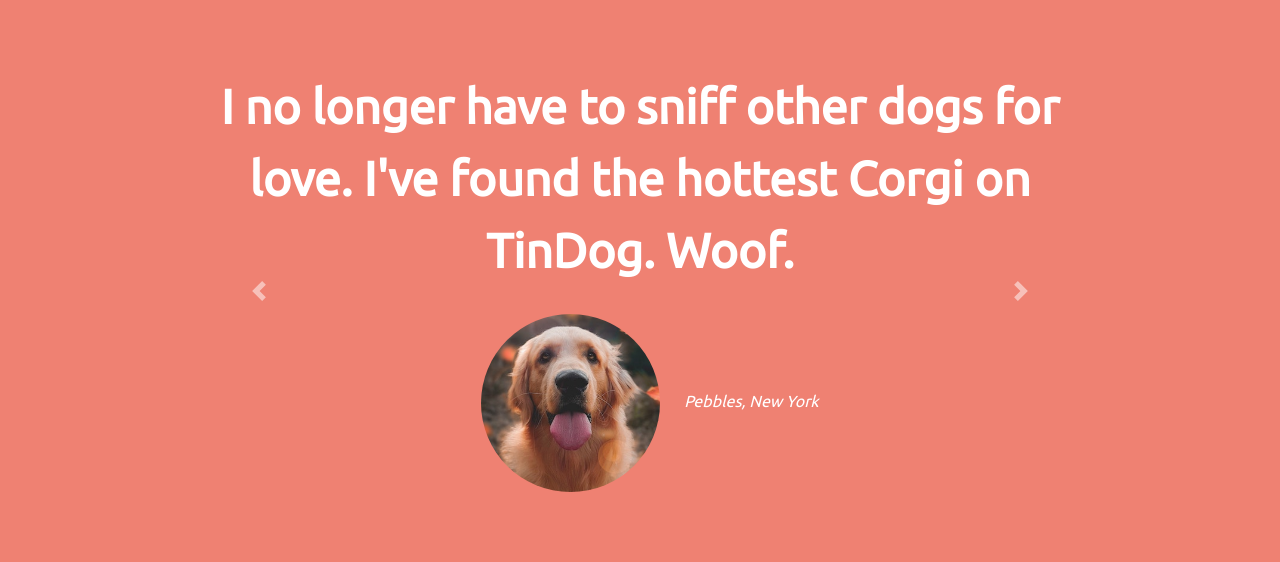
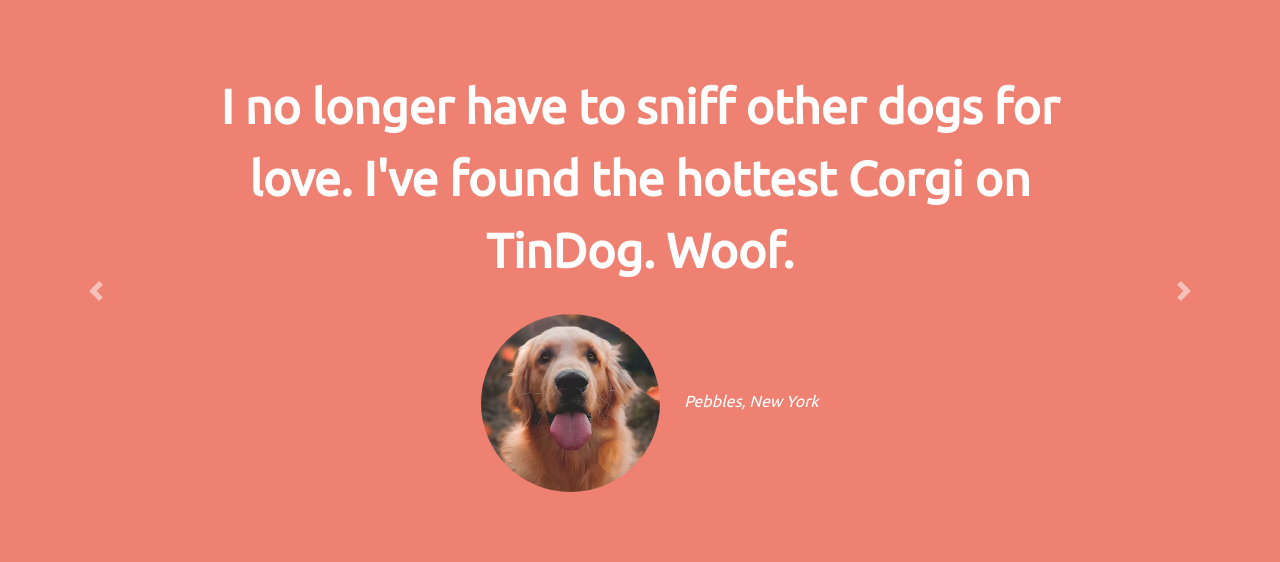
Before and after one commit to EBol95/TinDog-Start-mine, a plain HTML site: page index.html in a window 1280 px wide. Shown: the part 1104-1666 px from the top of the page. Drawn offline with nearby package versions, Linux system fonts and the light colour scheme.

Commit message:
padding to items

```diff
--- a/css/styles.css
+++ b/css/styles.css
@@ -94,7 +94,6 @@ p{
 /* Testimonial Section */
 
 #testimonials {
-  padding: 7% 15%;
   text-align: center;
   background-color: #ef8172;
   color: #fff;
@@ -104,6 +103,9 @@ p{
   width: 20%;
   border-radius: 100%;
   margin: 20px;
+}
+.carousel-item {
+  padding: 7% 15%;
 }
 
 #press {
--- a/index.html
+++ b/index.html
@@ -114,7 +114,7 @@
 
   <section id="testimonials">
 
-    <div id="testimonial-carousel" class="carousel slide" data-ride="false" data-interval="1000">
+    <div id="testimonial-carousel" class="carousel slide" data-ride="false" data-interval="3000">
   <div class="carousel-inner">
     <div class="carousel-item active">
       <h2>I no longer have to sniff other dogs for love. I've found the hottest Corgi on TinDog. Woof.</h2>
```
